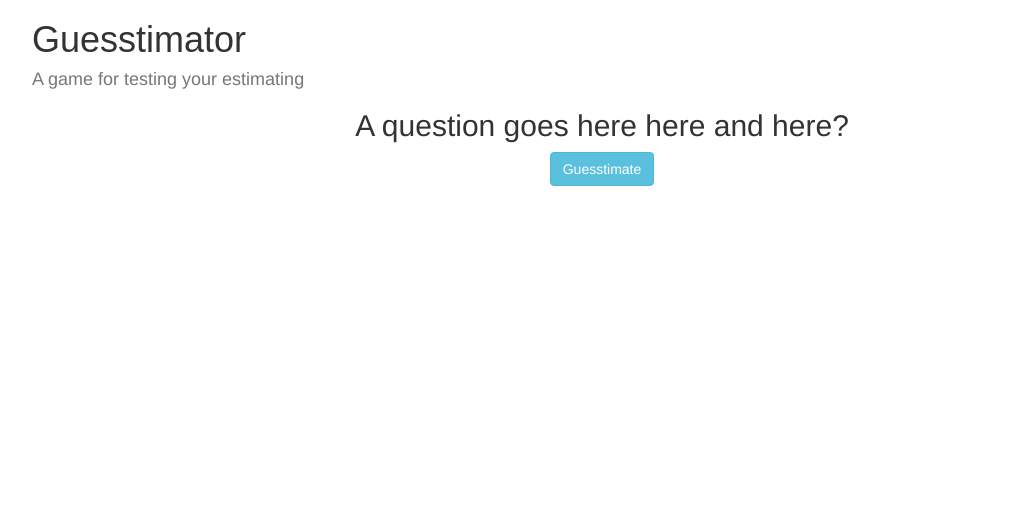
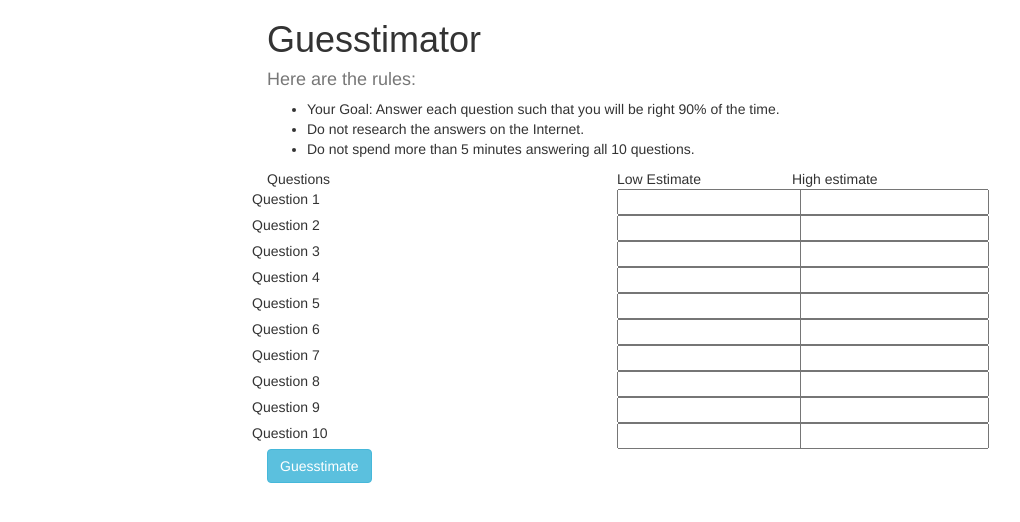
Before and after one commit to coreyjm/Guesstimator, a PHP site: page /flat-files/index.html in a window 1280 px wide. Shown: the top 522 px of the page, without its empty margins (38-1058 px from the left). Run offline with PHP 8.4, Linux system fonts and the light colour scheme; some libraries are stand-ins or nearby versions; some web fonts are replaced.

Commit message:
no design yet but q and a on the page

```diff
--- a/flat-files/index.html
+++ b/flat-files/index.html
@@ -10,17 +10,22 @@
   <body>
     <div class="container">
     	<h1>Guesstimator</h1>
-			<h4>A game for testing your estimating</h4>
-			<div class="centered">
-				<h2>A question goes here here and here?</h2>
+			<h4>Here are the rules:</h4>
+			<ul>
+				<li>Your Goal: Answer each question such that you will be right 90% of the time.</li>
+				<li>Do not research the answers on the Internet.</li>
+				<li>Do not spend more than 5 minutes answering all 10 questions.</li>
+			</ul>
 
-				<a href="#" class="btn btn-info">Guesstimate</a>
-			</div>
+			<div class="questions"></div>
+			<a href="#" class="btn btn-info">Guesstimate</a>
+
 
 		</div>
 
 		<script src="http://code.jquery.com/jquery.js"></script>
     <script src="//maxcdn.bootstrapcdn.com/bootstrap/3.2.0/js/bootstrap.min.js"></script>
+    <script src="questions-answers.js"></script>
 
 	</body>
 </html>
--- /dev/null
+++ b/flat-files/questions-answers.js
@@ -0,0 +1,29 @@
+var questionsAnswers = [
+	["Question 1", "Answer"],
+	["Question 2", "Answer"],
+	["Question 3", "Answer"],
+	["Question 4", "Answer"],
+	["Question 5", "Answer"],
+	["Question 6", "Answer"],
+	["Question 7", "Answer"],
+	["Question 8", "Answer"],
+	["Question 9", "Answer"],
+	["Question 10", "Answer"]
+];
+
+$(document).ready(function(){
+	populateQuestions();
+
+})
+
+function populateQuestions(){
+
+	var html = ["<div class='row'><div class='col-md-6'>Questions</div><div class='col-md-3'>Low Estimate</div><div class='col-md-3'>High estimate</div>"];
+
+	$.each(questionsAnswers, function(k,v){
+		html.push("<div class='row' data-question='question-" + k + "'><div class='col-md-6'>" + v[0] + "</div><div class='col-md-3'><input type='text' name='low'></div><div class='col-md-3'><input type='text' name='high'></div></div>");
+	});
+
+	$('.questions').html(html.join(''));
+
+}
--- a/flat-files/styles.css
+++ b/flat-files/styles.css
@@ -8,6 +8,10 @@
 }
 .centered{
 	text-align: center;
+}
+
+.container {
+	max-width: 700px;
 }
 
 /*----TYPE STUFFS----*/
```
